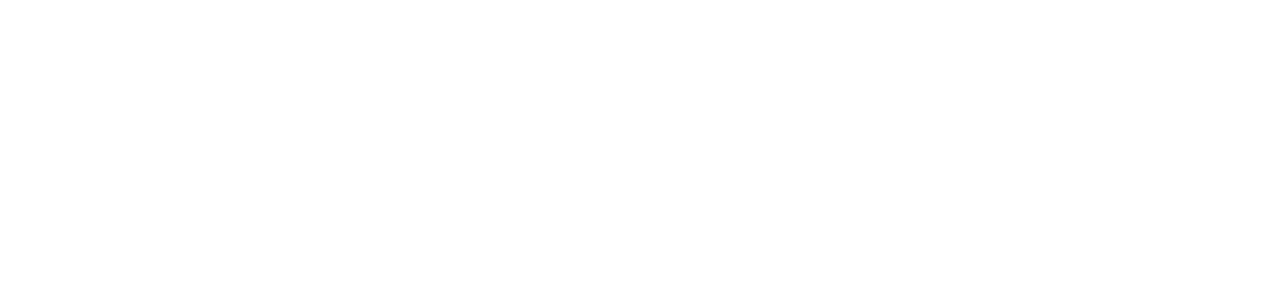
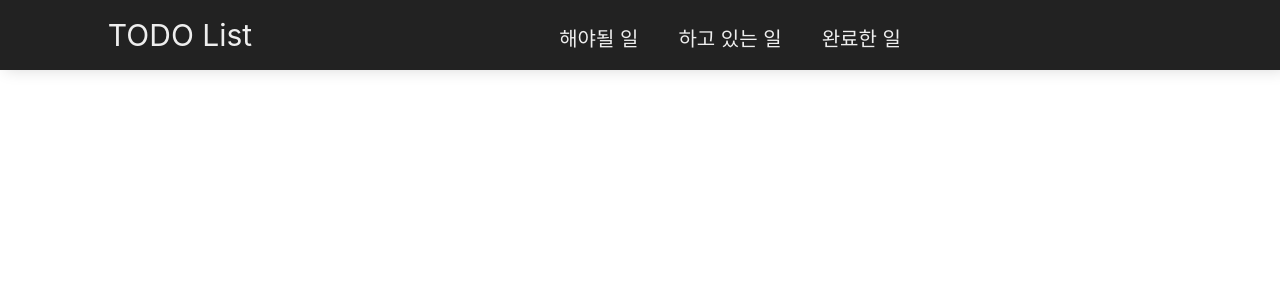
Before and after one commit to chobkyu/TODO-list-with-React, a React (Create React App) app in the folder react-app/: page / in a window 1280 px wide. Shown: the top 300 px of the page. Built offline with nearby package versions, Linux system fonts and the light colour scheme.

Commit message:
header 껍데기 완성

```diff
--- a/react-app/src/App.css
+++ b/react-app/src/App.css
@@ -36,3 +36,52 @@
     transform: rotate(360deg);
   }
 }
+
+.container{
+  margin: 0;
+  color: #eee;
+  line-height: 1.5em;
+  font-size: 30px;
+  background-color: #222;
+  font-weight: 300;
+  box-sizing: border-box;
+}
+
+.container a{
+  text-decoration: none;
+  color: #eee;
+  font-size: 20px;
+}
+
+header{
+  font-weight:normal;
+  background : #222;
+  box-shadow: 5px 0 15px rgba(0,0,0,0.15);
+}
+
+nav {
+
+  width : 1100px;
+  margin : auto;
+}
+
+nav>div{
+  /*border:1px solid #000;*/
+  height:70px;
+  line-height:70px;
+}
+
+.icon{
+  float:left;
+  width:180px;
+  line-height: 70px;
+  text-align: center;
+}
+.gnb{
+  margin:auto;
+  text-align:center;
+}
+
+.gnb a{
+  margin :20px;
+}
--- a/react-app/src/App.js
+++ b/react-app/src/App.js
@@ -2,11 +2,31 @@
 import './App.css';
 import {useState} from 'react';
 
+function Header(){
+  return(
+  <div className='container'>
+    <header>
+      <nav>
+        <div className='icon'>TODO List</div>
+        <div className='gnb'>
+          <a>해야될 일</a>
+          <a>하고 있는 일</a>
+          <a>완료한 일</a>
+        </div>
+
+      </nav>
+    </header>
+  </div>
+  )
+
+}
 function App(){
-  return
-  <div>
+  return (
+    <div>
+      <Header/>
+    </div>
+  );
 
-  </div>
 }
 /*
 function Header(props){
```
